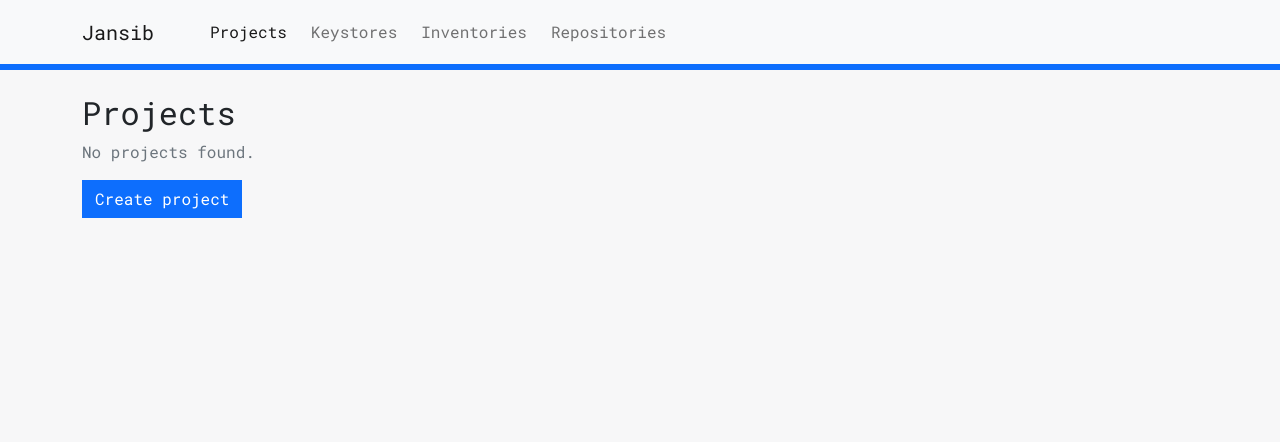
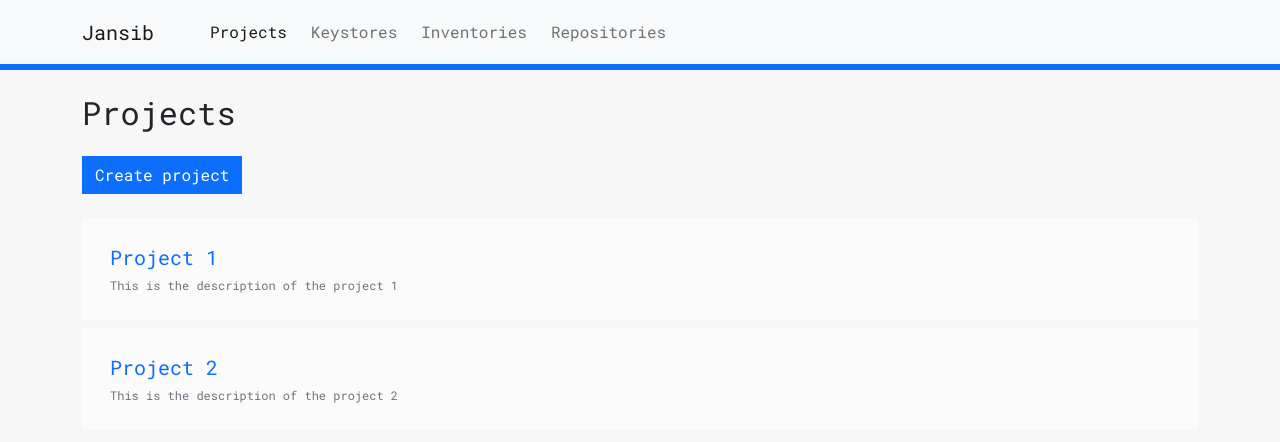
Before and after one commit to fooock/jansib, an Angular app in the folder jansib-ui/: page /projects in a window 1280 px wide. Shown: the top 442 px of the page. Built offline with nearby package versions, Linux system fonts and the light colour scheme.

Commit message:
list projects in its own component

```diff
--- a/jansib-ui/src/app/project/index/index.component.html
+++ b/jansib-ui/src/app/project/index/index.component.html
@@ -15,4 +15,11 @@
     </button>
   </div>
 
+  <div *ngIf="projects.length > 0" class="mt-4">
+    <button type="button" class="btn btn-primary" routerLink="create">
+      Create project
+    </button>
+    <app-list [projects]="projects"></app-list>
+  </div>
+
 </div>
--- /dev/null
+++ b/jansib-ui/src/app/project/list/list.component.css
@@ -0,0 +1,12 @@
+.project {
+  border-left: 4px solid transparent;
+}
+
+.project:hover {
+  border-left: 4px solid #0d6efd;
+}
+
+.project-block {
+  text-decoration: none;
+  display: block;
+}
--- /dev/null
+++ b/jansib-ui/src/app/project/list/list.component.html
@@ -0,0 +1,8 @@
+<div class="mt-4">
+  <div class="project bg-data border-data p-4 mt-2" *ngFor="let item of projects">
+    <a href="" class="project-block">
+      <p class="lead m-0">{{ item.name }}</p>
+      <small class="text-secondary">{{ item.description }}</small>
+    </a>
+  </div>
+</div>
--- /dev/null
+++ b/jansib-ui/src/app/project/list/list.component.ts
@@ -0,0 +1,19 @@
+import { Component, Input, OnInit } from '@angular/core';
+import { Project } from '../project';
+import { ProjectService } from '../project.service';
+
+@Component({
+  selector: 'app-list',
+  templateUrl: './list.component.html',
+  styleUrls: ['./list.component.css']
+})
+export class ListComponent implements OnInit {
+  @Input() projects: Project[] = [];
+
+  constructor(
+    private service: ProjectService
+  ) { }
+
+  ngOnInit(): void {
+  }
+}
--- a/jansib-ui/src/app/project/project.module.ts
+++ b/jansib-ui/src/app/project/project.module.ts
@@ -4,11 +4,13 @@ import { ProjectRoutingModule } from './project-routing.module';
 import { IndexComponent } from './index/index.component';
 import { CreateComponent } from './create/create.component';
 import { FormsModule } from '@angular/forms';
+import { ListComponent } from './list/list.component';
 
 @NgModule({
   declarations: [
     IndexComponent,
-    CreateComponent
+    CreateComponent,
+    ListComponent
   ],
   imports: [
     CommonModule,
--- a/jansib-ui/src/app/project/project.service.ts
+++ b/jansib-ui/src/app/project/project.service.ts
@@ -13,7 +13,10 @@ export class ProjectService {
   constructor(private client: HttpClient) { }
 
   getProjects(): Observable<Project[]> {
-    return of(this.projects).pipe(delay(1000));
+    const p1 = new Project('', 'Project 1', 'This is the description of the project 1', 0);
+    const p2 = new Project('', 'Project 2', 'This is the description of the project 2', 0);
+    this.projects.push(p1, p2);
+    return of(this.projects).pipe(delay(100));
   }
 
   addProject(project: Project): Observable<Project[]> {
```
Also changed, not shown: 1 other file (tests, documents, lock files or other folders).
